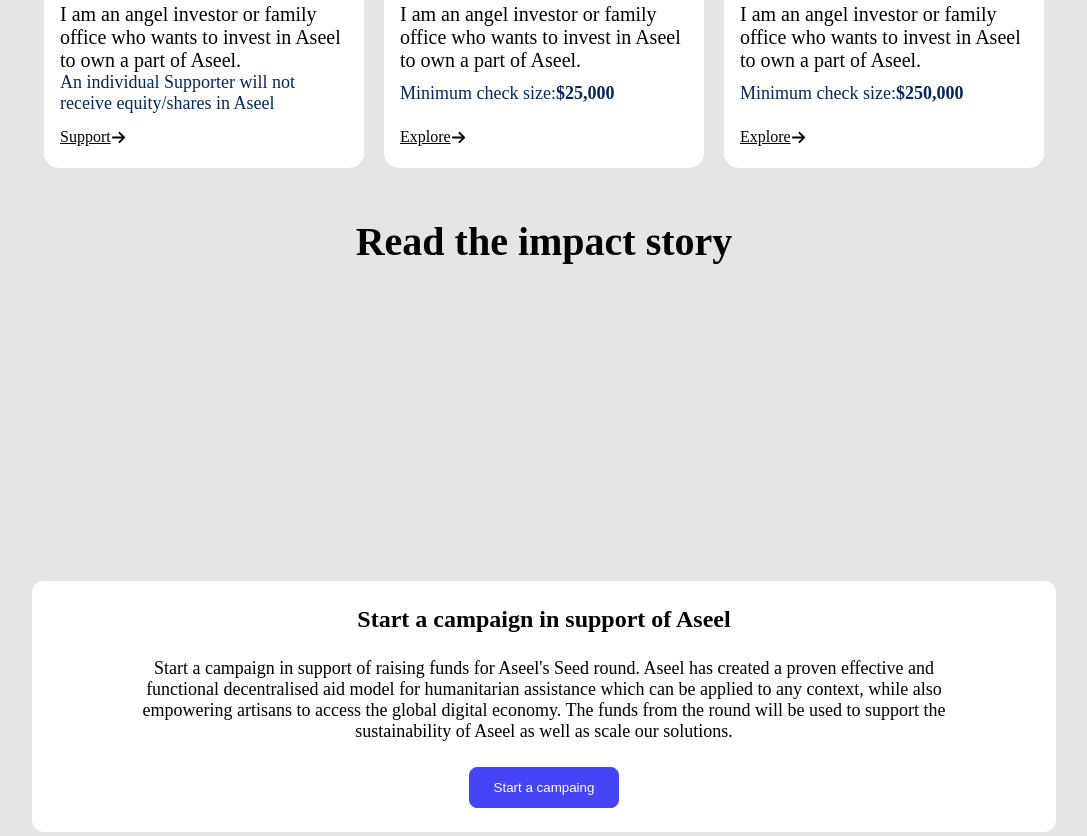
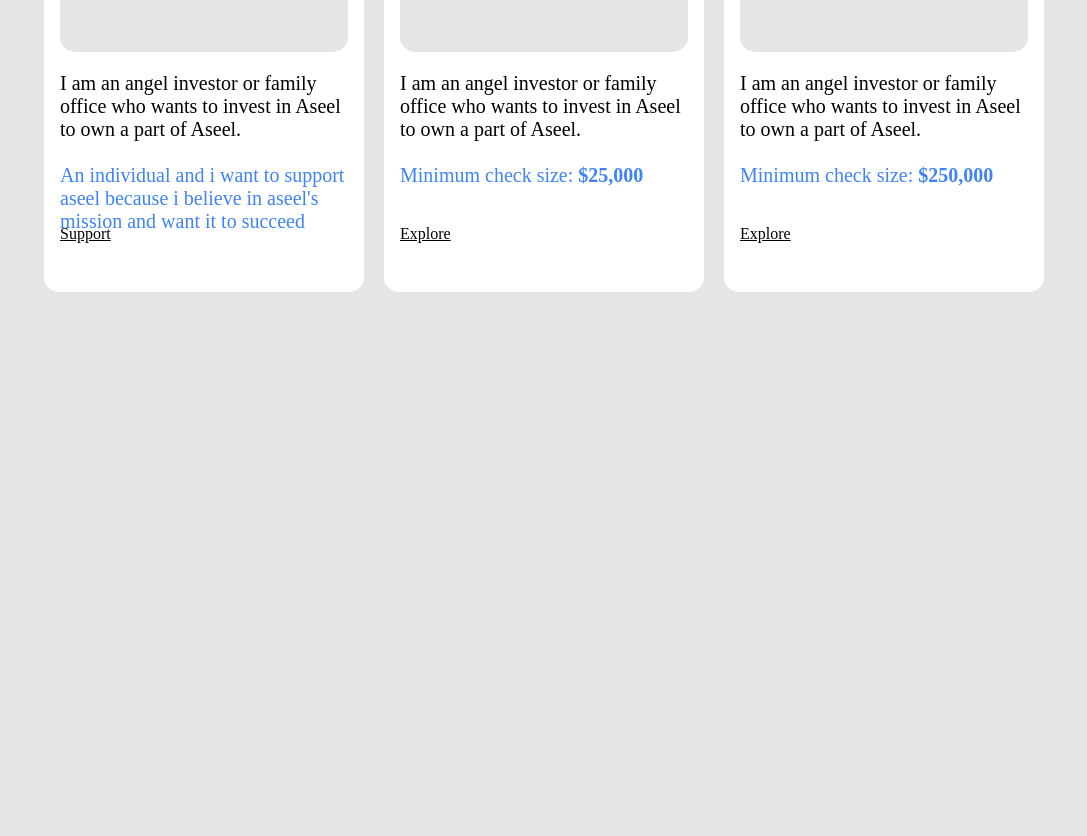
Before and after one commit to SulimanHakimi/Aseel-Seed, a plain HTML site: page index.html in a window 1280 px wide. Shown: the part 1473-2309 px from the top of the page, without its empty margins (96-1183 px from the left). Drawn offline with Linux system fonts and the light colour scheme.

Commit message:
new update

```diff
--- a/index.html
+++ b/index.html
@@ -21,13 +21,12 @@
       <div class="list-nav">
         <ul>
           <li><a href="#seed" class="aseelseed">Assel Seed</a></li>
-          <li><a href="">individual Supporters</a></li>
-          <li><a href="">Angel Investor/F&F Round</a></li>
-          <li><a href="">VCs & institutional investors</a></li>
+          <li><a href="#individual-Supporters">individual Supporters</a></li>
+          <li><a href="#Angel-Investor">Angel Investor/F&F Round</a></li>
+          <li><a href="#VCs">VCs & institutional investors</a></li>
         </ul>
       </div>
     </nav>
-    <!--  nav end///////////////////////////////////////////////////////////// -->
     <div class="sections-list">
       <section id="seed">
         <div class="content">
@@ -52,76 +51,30 @@
           </p>
         </div>
       </section>
-      <!-- first section end////////////////////////////////////////// -->
       <section id="individual-Supporters">
         <div class="f-box">
           <div class="inner-f"></div>
-          <div class="pharaghraph">
-            <p class="f-para">
-              I am an angel investor or family office who wants to invest in
-              Aseel to own a part of Aseel.<br /><br />
-            </p>
-          </div>
-          <p class="s-para">
-            An individual Supporter will not receive equity/shares in Aseel
-          </p>
-          <div class="down-link">
-            <a href=""
-              >Support <img src="./icons/arrow-right-solid (1).svg" alt=""
-            /></a>
-          </div>
+          <div class="pharaghraph"><p class="f-para">I am an angel investor or family office who wants to invest in Aseel to own a part of Aseel.<br><br></p>
+            <p class="s-para">An individual and i want to support aseel because i believe in aseel's mission and want it to succeed</p></div>
+          <div class="down-link"><a href="">Support</a></div>
           <p></p>
         </div>
         <div class="s-box">
           <div class="inner-s"></div>
-          <div class="pharaghraph">
-            <p class="f-para">
-              I am an angel investor or family office who wants to invest in
-              Aseel to own a part of Aseel.<br /><br />
-            </p>
+          <div class="pharaghraph"><p class="f-para">I am an angel investor or family office who wants to invest in Aseel to own a part of Aseel.<br><br></p>
+            <p class="s-para">Minimum check size: <span>$25,000</span></p>
           </div>
-          <p class="s-para">Minimum check size: <span>$25,000</span></p>
-          <div class="down-link">
-            <a href=""
-              >Explore <img src="./icons/arrow-right-solid (1).svg" alt=""
-            /></a>
-          </div>
+          <div class="down-link"><a href="">Explore</a></div>
         </div>
         <div class="t-box">
           <div class="inner-t"></div>
-          <div class="pharaghraph">
-            <p class="f-para">
-              I am an angel investor or family office who wants to invest in
-              Aseel to own a part of Aseel.<br /><br />
-            </p>
-          </div>
-          <p class="s-para">Minimum check size: <span>$250,000</span></p>
-          <div class="down-link">
-            <a href=""
-              >Explore <img src="./icons/arrow-right-solid (1).svg" alt=""
-            /></a>
-          </div>
+          <div class="pharaghraph"><p class="f-para">I am an angel investor or family office who wants to invest in Aseel to own a part of Aseel.<br><br></p>
+            <p class="s-para">Minimum check size: <span>$250,000</span></p></div>
+          <div class="down-link"><a href="">Explore</a></div>
         </div>
       </section>
-      <!-- second section end//////////////////////////////////////////// -->
-      <section id="Angel-Investor">
-        <h1>Read the impact story</h1>
-      </section>
-      <section id="VCs">
-        <h1>Start a campaign in support of Aseel</h1>
-        <p>
-          Start a campaign in support of raising funds for Aseel's Seed round.
-          Aseel has created a proven effective and <br> functional decentralised aid
-          model for humanitarian assistance which can be applied to any context,
-          while also <br> empowering artisans to access the global digital economy.
-          The funds from the round will be used to support the <br> sustainability of
-          Aseel as well as scale our solutions.
-        </p>
-        <button id="vcs-btn">Start a campaing</button>
-      </section>
-      <section id="forth-sec">
-
-      </section>
+      <section id="Angel-Investor"></section>
+      <section id="VCs"></section>
     </div>
   </body>
 </html>
--- a/style.css
+++ b/style.css
@@ -28,7 +28,7 @@
 }
 nav ul li a:hover,
 .aseelseed {
-  border-bottom: 22 solid rgb(24, 23, 23);
+  border-bottom: 2px solid rgb(24, 23, 23);
   padding-bottom: 5px;
 }
 .logo {
@@ -60,19 +60,12 @@
 .sections-list {
   width: 100%;
   height: 400vh;
-  display: flex;
-  justify-content: start;
-  align-items: center;
-  flex-direction: column;
-}
-#seed{
-  width: 100%;
 }
 .content {
   width: 100%;
-display: flex;
-align-items: center;
-flex-direction: column;
+  display: flex;
+  align-items: center;
+  flex-direction: column;
 }
 .content h1 {
   margin-top: 50px;
@@ -114,7 +107,7 @@
 .f-box:hover,
 .s-box:hover,
 .t-box:hover {
-  border: 22 solid black;
+  border: 2px solid black;
 }
 .inner-f,
 .inner-s,
@@ -131,78 +124,24 @@
   width: 90%;
   font-size: 20px;
   text-align: left;
-  height: 15%;
+  height: 30%;
 }
 .down-link {
   width: 90%;
-  height: 7%;
-  display: flex;
-  align-items: center;
+  height: 10%;
 }
-.down-link a {
+.down-link a{
   display: flex;
   align-items: center;
   text-decoration: underline;
   color: black;
 }
-.down-link a img{
-width: 15px;
-height: 15px;
+.f-para{
+
 }
-.f-para {
+.s-para{
+  color: rgb(63,131,248);
 }
-.s-para {
-  color: rgb(6, 38, 95);
-  height: 15%;
-  width: 90%;
-  font-size: 18px;
-  display: flex;
-  align-items: center;
-}
-.s-para span {
+.s-para span{
   font-weight: bold;
 }
-/* second section end//////////////////////////////////////////// */
-#Angel-Investor{
-  width: 80%;
-  height: 50vh;
-}
-#Angel-Investor h1{
-text-align: center;
-font-size: 40px;
-}
-/* end of third section */
-#VCs{
-  background-color: white;
-  width: 80%;
-  height: 40vh;
-  display: flex;
-  justify-content: space-evenly;
-  align-items: center;
-  flex-direction: column;
-  border-radius: 12px;
-  margin: 50px 0px;
-}
-#VCs button{
-  background-color: rgb(69, 69, 247);
-  color: white;
-  padding: 12px 24px;
-  border: 1px solid rgb(69, 69, 247);
-  border-radius: 8px;
-  cursor: pointer;
-}
-#VCs button:hover{
-  background-color: white;
-  color: rgb(69, 69, 247);
-  transition: 0.5s;
-}
-#VCs p{
-  text-align: center;
-  font-size: 18px;
-}
-/* end of forth part//////////////////////////////////////////////////////////// */
-#forth-sec{
-  width: 80%;
-  height: 150vh;
-  background-color:red;
-}
```
